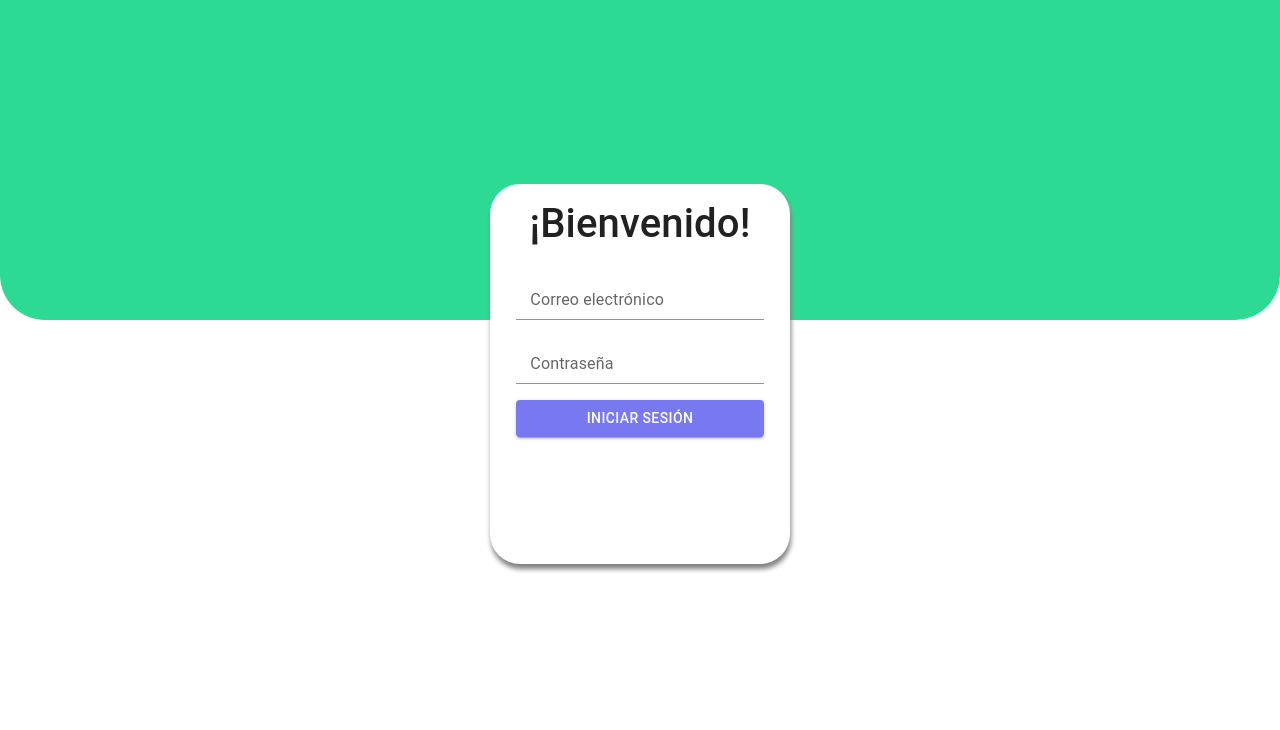
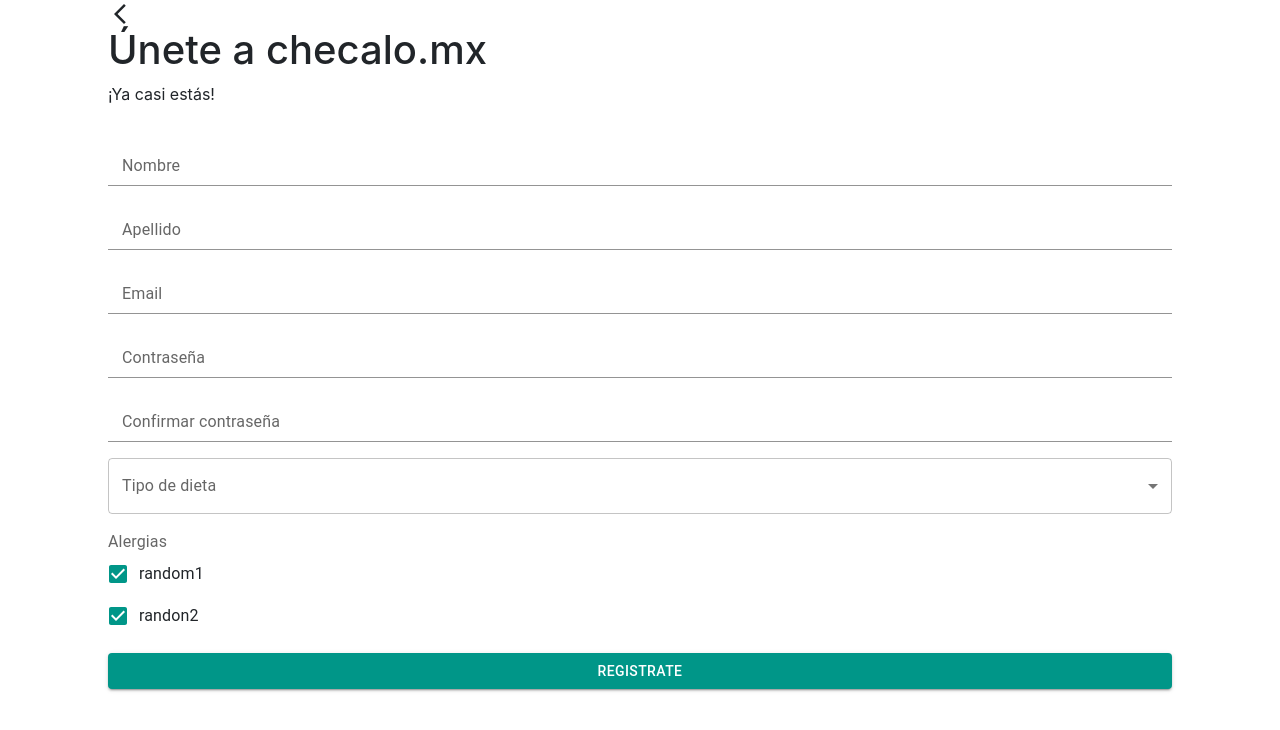
Before and after one commit to checalo-mx/front-end, a React (Create React App) app: page / in a window 1280 px wide. Shown: the top 730 px of the page. Built offline with nearby package versions, Linux system fonts and the light colour scheme.

Commit message:
constructing sign-up page

```diff
--- a/src/App.js
+++ b/src/App.js
@@ -1,19 +1,22 @@
 import React from "react";
+import Signup from "./Components/Signup/Signup";
 // import Background from './Components/Backgrounds/Background.jsx'
 // import BarcodeScannerComponent from "react-qr-barcode-scanner";
 // import Button from "@mui/material/Button";
 // import PrimaryButton from "./Components/Buttons/Primary/PrimaryButton";
 // import MainCard from "./Components/Cards/MainCard";
-import Login from "./Components/Login/Login.jsx";
+// import Login from "./Components/Login/Login.jsx";
 // import AlertMessage from "./Components/Alerts/AlertMessage.jsx";
 // import ImModal from "./Components/Modal/ImModal";
 // import Testing from "./Components/Testing/Testing.jsx";
+
 
 function App() {
   const [data, setData] = React.useState("Not Found");
   return (
     <>
-      <Login></Login>
+      {/* <Login></Login> */}
+      <Signup/>
     </>
   );
 }
--- a/src/Components/Buttons/Primary/PrimaryButton.jsx
+++ b/src/Components/Buttons/Primary/PrimaryButton.jsx
@@ -3,8 +3,8 @@ import React from "react";
 
 const PrimaryButton = (props) => {
   return (
-    <Button fullWidth type={props.type} color={props.color} variant="contained">
-      {props.children}
+    <Button fullWidth type={props.type} color={props.color} variant={props.variant}>
+      {props.buttonText}
     </Button>
   );
 };
--- a/src/Components/CheckboxGroup/CheckboxGroup.jsx
+++ b/src/Components/CheckboxGroup/CheckboxGroup.jsx
@@ -1,10 +1,13 @@
 import FormControlLabel from "@mui/material/FormControlLabel";
 import FormGroup from "@mui/material/FormGroup";
 import Checkbox from "@mui/material/Checkbox";
+import FormLabel from "@mui/material/FormLabel";
+
 
 function CheckboxGroup (props) {
     return (
         <FormGroup>
+            { props.label ? <FormLabel>{props.label}</FormLabel> : <></> }
             { props.arrayOptions.map(option => <FormControlLabel label={option} control={<Checkbox defaultChecked />} />)}
         </FormGroup>
     )
--- a/src/Components/Dropdown/Dropdown.jsx
+++ b/src/Components/Dropdown/Dropdown.jsx
@@ -18,4 +18,4 @@ function Dropdown (props) {
     )
 }
 
-export default Dropdown
+export default Dropdown;
--- a/src/Components/Login/Login.jsx
+++ b/src/Components/Login/Login.jsx
@@ -64,7 +64,7 @@ const Login = (props) => {
             </Grid>
             <Grid item xs={10}>
               <PrimaryButton
-                children="Iniciar sesión"
+                buttonText="Iniciar sesión"
                 color="secondary"
                 type="submit"
               />
--- /dev/null
+++ b/src/Components/Signup/Signup.jsx
@@ -0,0 +1,92 @@
+import { Grid } from '@mui/material';
+import React from 'react';
+import PrimaryButton from '../Buttons/Primary/PrimaryButton';
+import CheckboxGroup from '../CheckboxGroup/CheckboxGroup';
+import Dropdown from '../Dropdown/Dropdown';
+import InputForm from '../Inputs/InputForm';
+import CardTitle from '../Titles/CardTitle';
+import ArrowBackIosNewIcon from '@mui/icons-material/ArrowBackIosNew';
+
+
+const Signup = () => {
+  return <div>
+    <Grid container spacing={2} justifyContent="center">
+      <Grid item xs={10}>
+        <ArrowBackIosNewIcon>ArrowBackIosNewIcon</ArrowBackIosNewIcon>
+      </Grid>
+    </Grid>
+
+    <form>
+      <Grid container spacing= {{xs:2}} alignItems="center"  justifyContent="center">
+
+        <Grid item xs={10}>
+          <CardTitle
+            titleText="Únete a checalo.mx"
+          />
+          <p>
+          ¡Ya casi estás!
+          </p>
+        </Grid>
+        <Grid item xs={10}>
+          <InputForm
+            label="Nombre"
+            type="text"
+            // value={fullName}
+          />
+        </Grid>
+        <Grid item xs={10}>
+          <InputForm
+            label="Apellido"
+            type="text"
+            // value={fullName}
+          />
+        </Grid>
+        <Grid item xs={10}>
+          <InputForm
+            label="Email"
+            type="text"
+            // value={fullName}
+          />
+        </Grid>
+        <Grid item xs={10}>
+          <InputForm
+            label="Contraseña"
+            type="password"
+            // value={fullName}
+          />
+        </Grid>
+        <Grid item xs={10}>
+          <InputForm
+            label="Confirmar contraseña"
+            type="password"
+            // value={fullName}
+          />
+        </Grid>
+        <Grid item xs={10}>
+          <Dropdown
+            label="Tipo de dieta"
+            arrayOptions={["random1", "randon2"]}
+          />
+        </Grid>
+        <Grid item xs={10}>
+          <CheckboxGroup
+          label="Alergias"
+          arrayOptions={["random1", "randon2"]}
+          />
+        </Grid>
+        <Grid item xs={10}>
+          <PrimaryButton
+           buttonText="REGISTRATE"
+           color="primary"
+           type="submit"
+           variant="contained"
+           />
+        </Grid>
+
+      </Grid>
+    </form>
+
+  </div>;
+};
+
+export default Signup;
```
Also changed, not shown: src/Components/Titles/CardTitle.jsx (line endings or trailing spaces).
